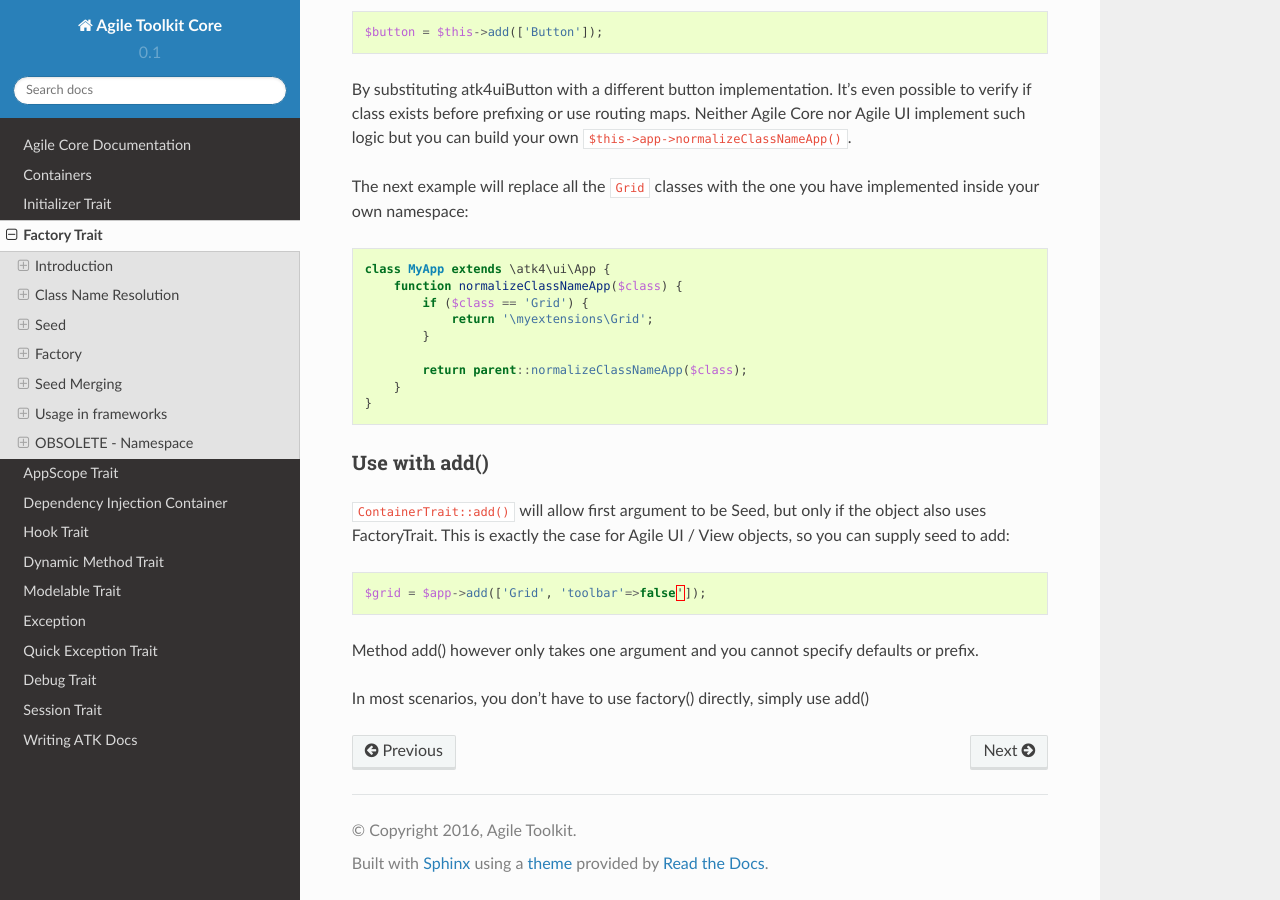
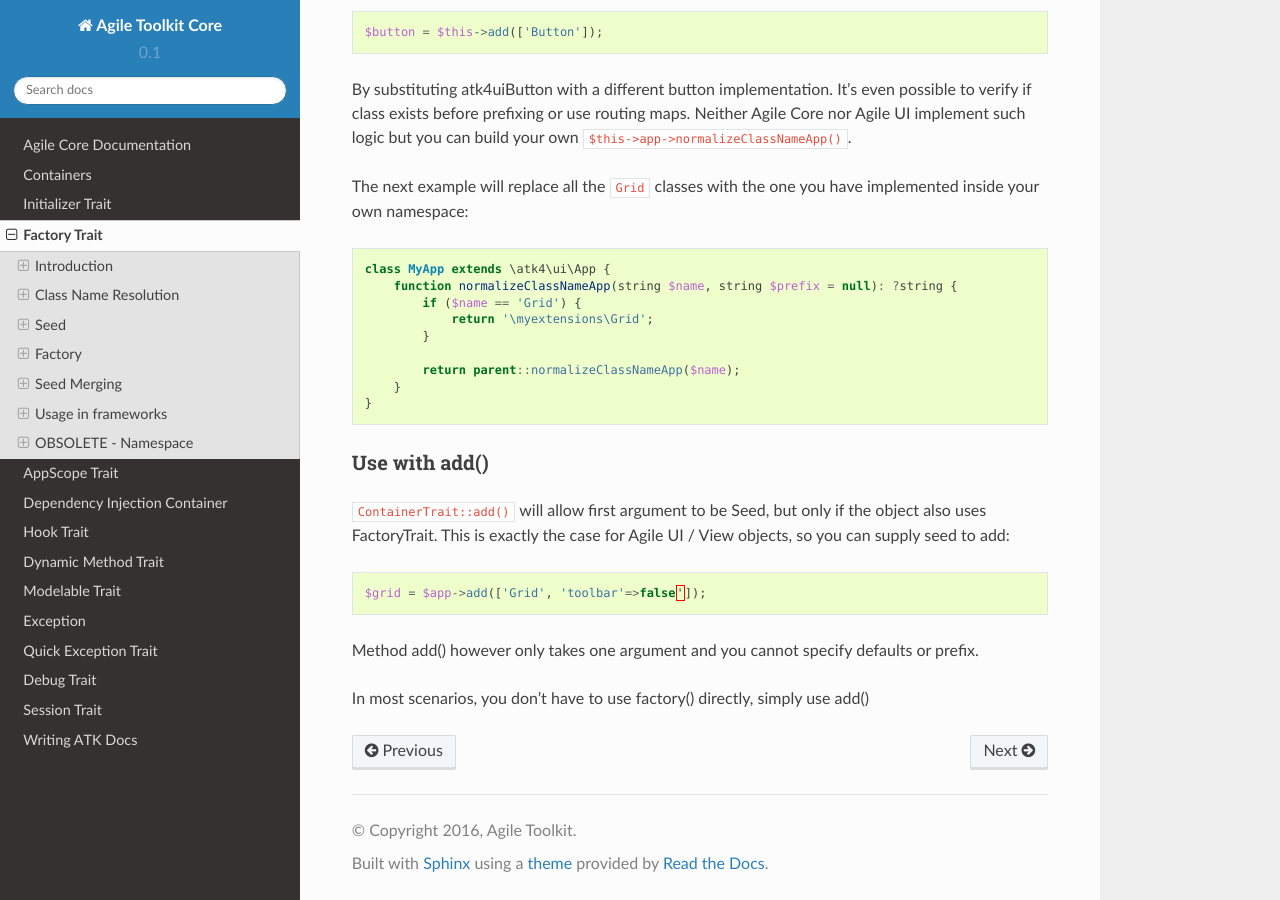
Before and after one commit to atk4/core, a Sphinx documentation site: the page built from docs/factory.rst, in a window 1280 px wide and 900 px high, scrolled down 16783 px. Built offline with Sphinx 7.4.7 and the Read the Docs theme 2.0.0, drawn with Linux system fonts in a browser that asks for light colours; cross-references to code outside the pages are shown as plain code; some of the changed text lies outside the part shown.

```diff
--- a/docs/factory.rst
+++ b/docs/factory.rst
@@ -141,7 +141,7 @@ ATK provides a way:
 Example::
 
    // class App
-   function normalizeClassName($name, $prefix) {
+   function normalizeClassName(string $name, string $prefix = null): string {
       if ($name == 'Form' && $prefix == 'atk4\ui') {
          return MyExtensions\SecureForm::class;
       }
@@ -759,12 +759,12 @@ The next example will replace all the ``Grid`` classes with the one you have
 implemented inside your own namespace::
 
     class MyApp extends \atk4\ui\App {
-        function normalizeClassNameApp($class) {
-            if ($class == 'Grid') {
+        function normalizeClassNameApp(string $name, string $prefix = null): ?string {
+            if ($name == 'Grid') {
                 return '\myextensions\Grid';
             }
 
-            return parent::normalizeClassNameApp($class);
+            return parent::normalizeClassNameApp($name);
         }
     }
 
```
Also changed, not shown: 2 other files.
